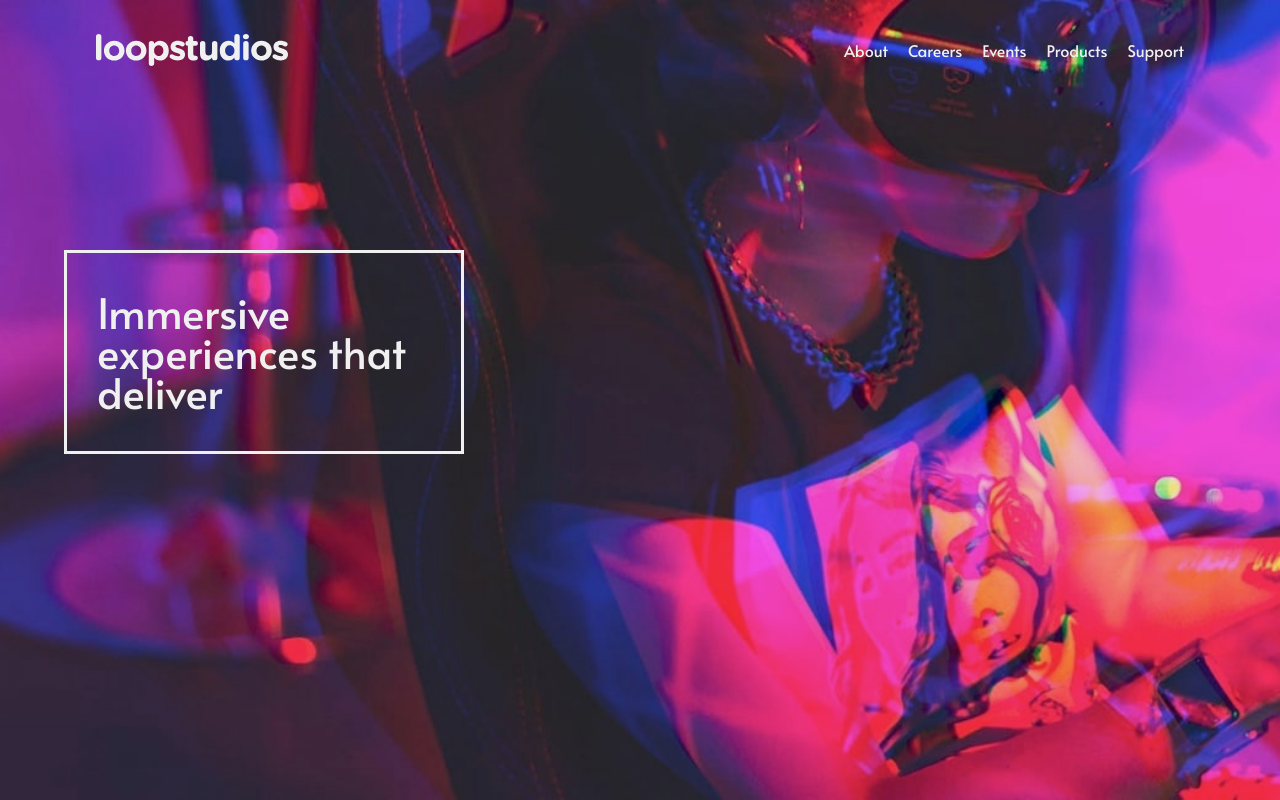
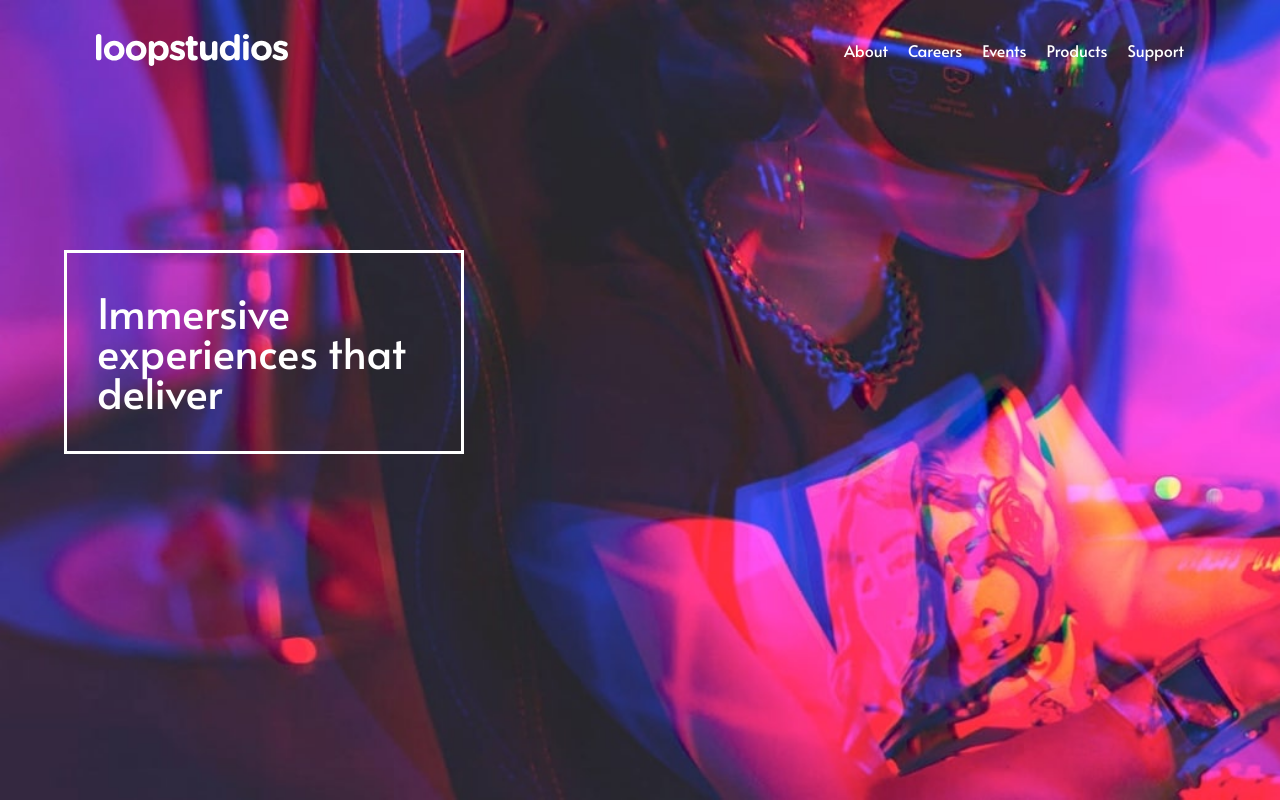
Before and after one commit to gbb26/LoopStudio-Landing-Page, a plain HTML site: page index.html in a window 1280 px wide. In both pictures the pointer is over the element 640 px from the left and 400 px from the top of the page. Shown: the top 800 px of the page. Drawn offline with Linux system fonts and the light colour scheme.

Commit message:
fixing styling bugs

```diff
--- a/style.css
+++ b/style.css
@@ -30,7 +30,7 @@ body {
     width: 100%;
     min-height: 100vh;
     max-height: 100vh;
-    filter: brightness(60%);
+    filter: brightness(98%);
     background-image: url('./images/desktop/image-hero.jpg');
     background-repeat: no-repeat;
     background-size: cover;
@@ -44,7 +44,7 @@ body {
 }
 
 .header:hover {
-    filter: brightness(94%);
+    filter: brightness(100%);
 }
 
 .navbar {
```
